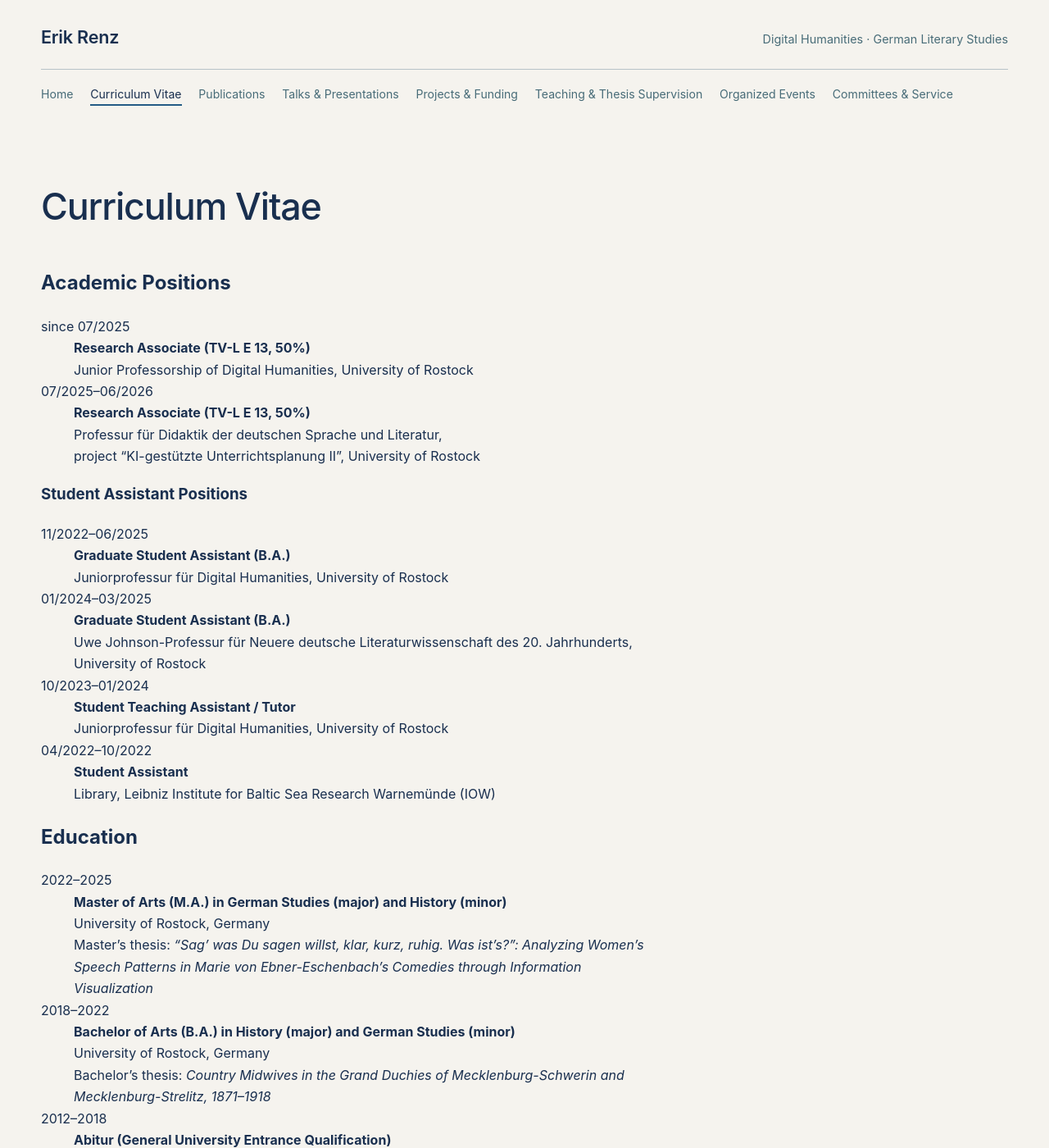
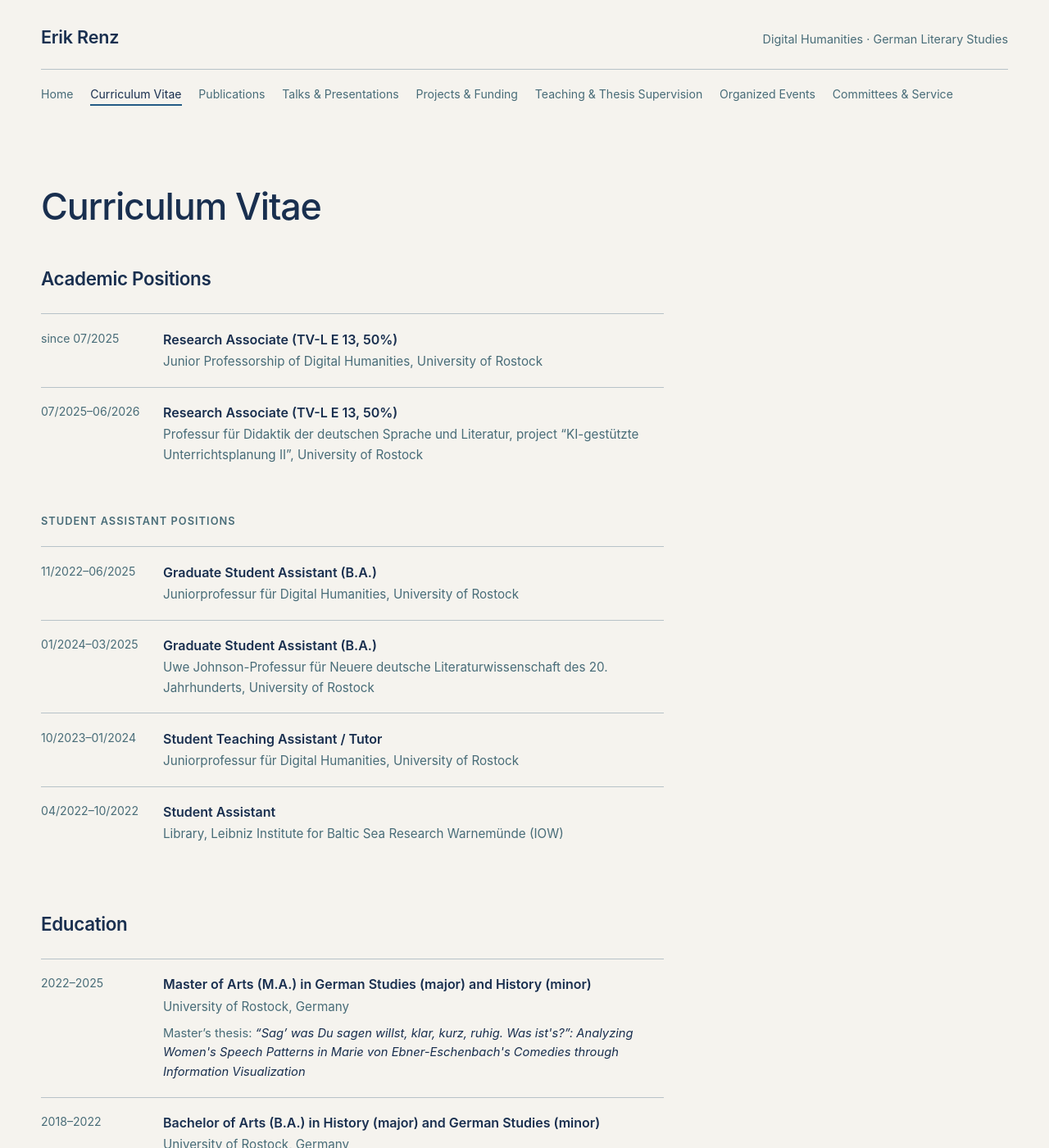
Before and after one commit to erre1998/erre1998.github.io, a Jekyll site: the page built from cv.md, in a window 1280 px wide and 1400 px high. Shown: the whole window at 82% size. Built offline with Jekyll 4.4.1, drawn with Linux system fonts in a browser that asks for light colours.

Commit message:
Update CV page

```diff
--- a/cv.md
+++ b/cv.md
@@ -5,49 +5,233 @@ permalink: /cv/
 description: "Curriculum Vitae of Erik Renz."
 ---
 
-## Academic Positions
+<div class="cv">
 
-since 07/2025
-: **Research Associate (TV-L E 13, 50%)**
-  Junior Professorship of Digital Humanities, University of Rostock
+    <section class="cv-section">
 
-07/2025–06/2026
-: **Research Associate (TV-L E 13, 50%)**
-  Professur für Didaktik der deutschen Sprache und Literatur,
-  project “KI-gestützte Unterrichtsplanung II”, University of Rostock
+        <h2 class="cv-section-title">Academic Positions</h2>
 
-### Student Assistant Positions
+        <div class="cv-entry">
 
-11/2022–06/2025
-: **Graduate Student Assistant (B.A.)**
-  Juniorprofessur für Digital Humanities, University of Rostock
+            <div class="cv-entry-date">
+                since 07/2025
+            </div>
 
-01/2024–03/2025
-: **Graduate Student Assistant (B.A.)**
-  Uwe Johnson-Professur für Neuere deutsche Literaturwissenschaft des 20. Jahrhunderts,
-  University of Rostock
+            <div class="cv-entry-content">
 
-10/2023–01/2024
-: **Student Teaching Assistant / Tutor**
-  Juniorprofessur für Digital Humanities, University of Rostock
+                <p class="cv-entry-title">
+                    Research Associate (TV-L E 13, 50%)
+                </p>
 
-04/2022–10/2022
-: **Student Assistant**
-  Library, Leibniz Institute for Baltic Sea Research Warnemünde (IOW)
+                <p class="cv-entry-meta">
+                    Junior Professorship of Digital Humanities,
+                    University of Rostock
+                </p>
+
+            </div>
+
+        </div>
+
+        <div class="cv-entry">
+
+            <div class="cv-entry-date">
+                07/2025–06/2026
+            </div>
+
+            <div class="cv-entry-content">
+
+                <p class="cv-entry-title">
+                    Research Associate (TV-L E 13, 50%)
+                </p>
+
+                <p class="cv-entry-meta">
+                    Professur für Didaktik der deutschen Sprache und Literatur,
+                    project “KI-gestützte Unterrichtsplanung II”,
+                    University of Rostock
+                </p>
+
+            </div>
+
+        </div>
 
 
-## Education
+        <div class="cv-subsection">
 
-2022–2025
-: **Master of Arts (M.A.) in German Studies (major) and History (minor)**
-  University of Rostock, Germany
-  Master’s thesis: *“Sag’ was Du sagen willst, klar, kurz, ruhig. Was ist's?”: Analyzing Women's Speech Patterns in Marie von Ebner-Eschenbach's Comedies through Information Visualization*
+            <h3 class="cv-subsection-title">
+                Student Assistant Positions
+            </h3>
 
-2018–2022
-: **Bachelor of Arts (B.A.) in History (major) and German Studies (minor)**
-  University of Rostock, Germany
-  Bachelor’s thesis: *Country Midwives in the Grand Duchies of Mecklenburg-Schwerin and Mecklenburg-Strelitz, 1871–1918*
+            <div class="cv-entry">
 
-2012–2018
-: **Abitur (General University Entrance Qualification)**
-  Richard-Wossidlo-Gymnasium, Waren (Müritz), Germany
+                <div class="cv-entry-date">
+                    11/2022–06/2025
+                </div>
+
+                <div class="cv-entry-content">
+
+                    <p class="cv-entry-title">
+                        Graduate Student Assistant (B.A.)
+                    </p>
+
+                    <p class="cv-entry-meta">
+                        Juniorprofessur für Digital Humanities,
+                        University of Rostock
+                    </p>
+
+                </div>
+
+            </div>
+
+            <div class="cv-entry">
+
+                <div class="cv-entry-date">
+                    01/2024–03/2025
+                </div>
+
+                <div class="cv-entry-content">
+
+                    <p class="cv-entry-title">
+                        Graduate Student Assistant (B.A.)
+                    </p>
+
+                    <p class="cv-entry-meta">
+                        Uwe Johnson-Professur für Neuere deutsche Literaturwissenschaft
+                        des 20. Jahrhunderts,
+                        University of Rostock
+                    </p>
+
+                </div>
+
+            </div>
+
+            <div class="cv-entry">
+
+                <div class="cv-entry-date">
+                    10/2023–01/2024
+                </div>
+
+                <div class="cv-entry-content">
+
+                    <p class="cv-entry-title">
+                        Student Teaching Assistant / Tutor
+                    </p>
+
+                    <p class="cv-entry-meta">
+                        Juniorprofessur für Digital Humanities,
+                        University of Rostock
+                    </p>
+
+                </div>
+
+            </div>
+
+            <div class="cv-entry">
+
+                <div class="cv-entry-date">
+                    04/2022–10/2022
+                </div>
+
+                <div class="cv-entry-content">
+
+                    <p class="cv-entry-title">
+                        Student Assistant
+                    </p>
+
+                    <p class="cv-entry-meta">
+                        Library, Leibniz Institute for Baltic Sea Research
+                        Warnemünde (IOW)
+                    </p>
+
+                </div>
+
+            </div>
+
+        </div>
+
+    </section>
+
+
+    <section class="cv-section">
+
+        <h2 class="cv-section-title">Education</h2>
+
+        <div class="cv-entry">
+
+            <div class="cv-entry-date">
+                2022–2025
+            </div>
+
+            <div class="cv-entry-content">
+
+                <p class="cv-entry-title">
+                    Master of Arts (M.A.) in German Studies (major) and History (minor)
+                </p>
+
+                <p class="cv-entry-meta">
+                    University of Rostock, Germany
+                </p>
+
+                <p class="cv-entry-thesis">
+                    <span class="cv-entry-thesis-label">
+                        Master’s thesis:
+                    </span>
+                    <em>“Sag’ was Du sagen willst, klar, kurz, ruhig. Was ist's?”:
+                    Analyzing Women's Speech Patterns in Marie von Ebner-Eschenbach's
+                    Comedies through Information Visualization</em>
+                </p>
+
+            </div>
+
+        </div>
+
+        <div class="cv-entry">
+
+            <div class="cv-entry-date">
+                2018–2022
+            </div>
+
+            <div class="cv-entry-content">
+
+                <p class="cv-entry-title">
+                    Bachelor of Arts (B.A.) in History (major) and German Studies (minor)
+                </p>
+
+                <p class="cv-entry-meta">
+                    University of Rostock, Germany
+                </p>
+
+                <p class="cv-entry-thesis">
+                    <span class="cv-entry-thesis-label">
+                        Bachelor’s thesis:
+                    </span>
+                    <em>Country Midwives in the Grand Duchies of Mecklenburg-Schwerin
+                    and Mecklenburg-Strelitz, 1871–1918</em>
+                </p>
+
+            </div>
+
+        </div>
+
+        <div class="cv-entry">
+
+            <div class="cv-entry-date">
+                2012–2018
+            </div>
+
+            <div class="cv-entry-content">
+
+                <p class="cv-entry-title">
+                    Abitur (General University Entrance Qualification)
+                </p>
+
+                <p class="cv-entry-meta">
+                    Richard-Wossidlo-Gymnasium, Waren (Müritz), Germany
+                </p>
+
+            </div>
+
+        </div>
+
+    </section>
+
+</div>
```
